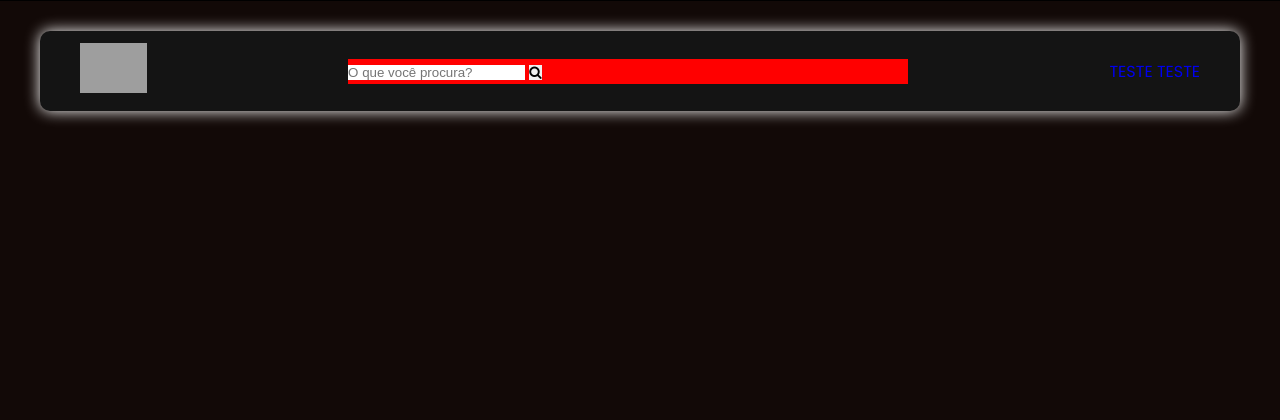
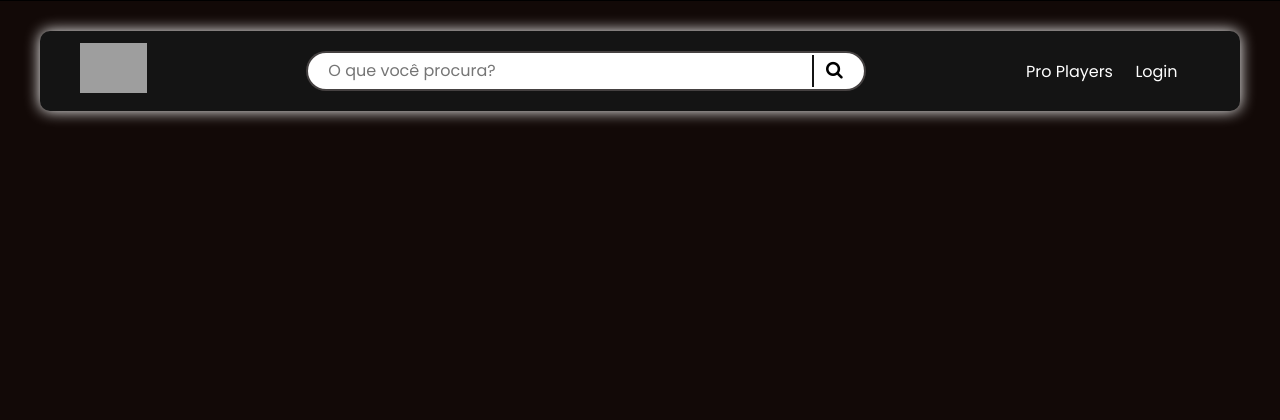
Before and after one commit to KadinDev/warface, a Node server app: page /Pages in a window 1280 px wide. Shown: the part 799-1219 px from the top of the page. Run offline with Node 20, Linux system fonts and the light colour scheme; some libraries are stand-ins or nearby versions; some web fonts are replaced; grey boxes are pictures that could not be loaded.

Commit message:
in progress

```diff
--- a/public/styles/header.css
+++ b/public/styles/header.css
@@ -28,6 +28,56 @@ body {
 }
 
 .form-search form {
-    background-color: red;
+    background-color: var(--white);
     width: 50%;
+    height: 40px;
+    border-radius: 20px;
+    border: solid 2px rgba(59, 54, 54, 0.945);
+
+    display: grid;
+    grid-template-columns: 1fr 40px;
+    align-items: center;
+    padding: 0 10px;
 }
+
+.form-search input {
+    height: 90%;
+    border-right: 2px var(--background-800) solid;
+    padding-left: 10px;
+    font-size: 16px;
+    line-height: 18px;
+
+    font-family: 'Poppins', 'sans-serif';
+    outline: none;
+}
+
+/*
+.form-search input:focus {
+}*/
+
+
+
+.form-search button {
+    background-color: transparent;
+    height: 90%;
+    font-size: 18px;
+    transition: transform 0.6s;
+    outline: none;
+}
+
+.form-search button:hover {
+    transform: translateY(-2px);
+    color: var(--red);
+
+}
+
+.form-search .links.pages {
+    display: grid;
+    grid-template-columns: 1fr 1fr;
+    text-align: center;
+
+}
+
+.form-search .links a {
+    color: var(--white);
+}
--- a/src/app/views/Parts/header.njk
+++ b/src/app/views/Parts/header.njk
@@ -24,9 +24,13 @@
                 </button>
             </form>
 
-            <div class="links">
-                <a href="#">TESTE</a>
-                <a href="#">TESTE</a>
+            <div class="links pages">
+                <div>
+                    <a href="#">Pro Players</a>
+                </div>
+                <div>
+                    <a href="#">Login</a>
+                </div>
             </div>
         </div>
 
```
